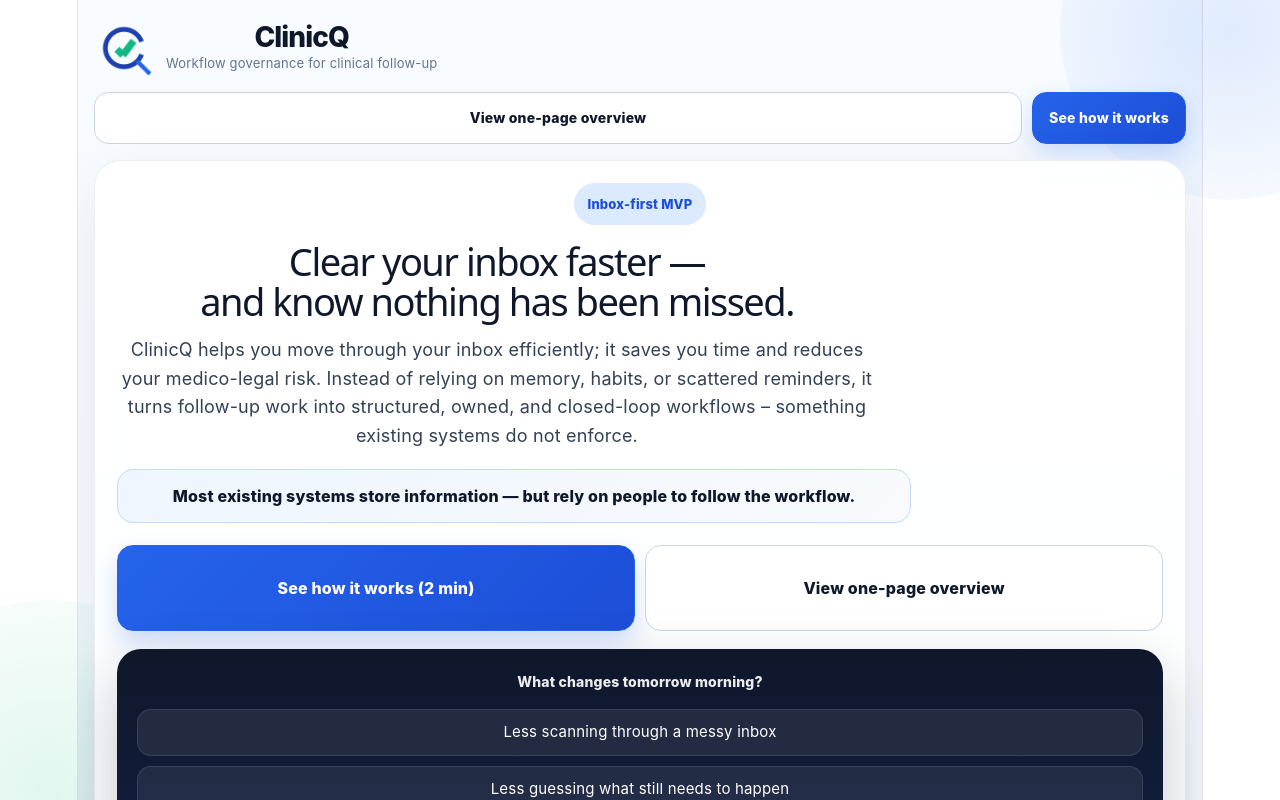
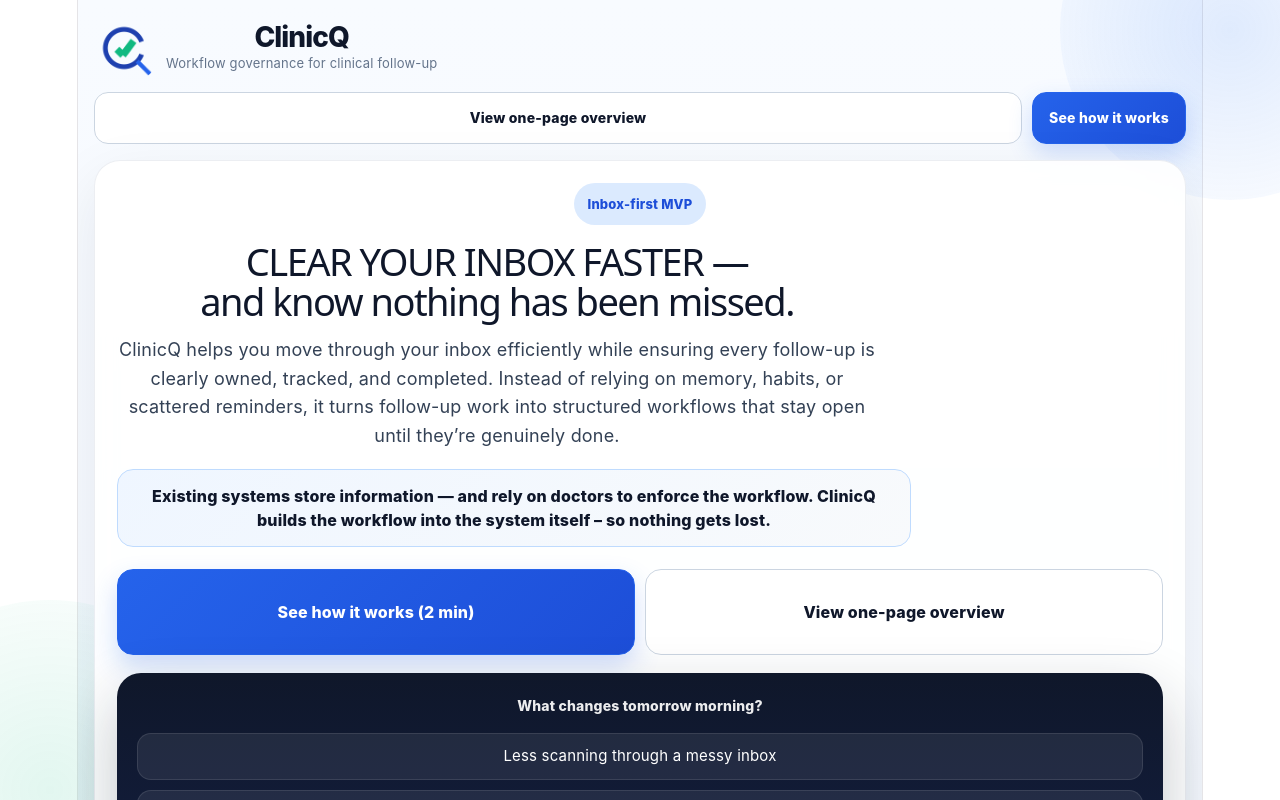
Before and after one commit to malwong2025/clinicq-landing, a React (Vite) app: page / in a window 1280 px wide. Shown: the top 800 px of the page. Built offline with nearby package versions, Linux system fonts and the light colour scheme.

Commit message:
Update landing hero wording to match PDF

```diff
--- a/src/App.tsx
+++ b/src/App.tsx
@@ -76,19 +76,21 @@ export default function App() {
             <div style={styles.kicker}>Inbox-first MVP</div>
 
             <h1 style={styles.heroTitle}>
-              Clear your inbox faster —
+              CLEAR YOUR INBOX FASTER —
               <br />
               and know nothing has been missed.
             </h1>
 
             <p style={styles.heroSubtitle}>
-              ClinicQ helps you move through your inbox efficiently; it saves you time and reduces your medico-legal risk.
- Instead of relying on memory, habits, or scattered reminders, it turns follow-up work into structured, owned, and closed-loop workflows – something existing systems do not enforce.
+             ClinicQ helps you move through your inbox efficiently while ensuring every follow-up is clearly owned, tracked, and completed.
+Instead of relying on memory, habits, or scattered reminders, it turns follow-up work into structured workflows that stay open until they’re genuinely done.
 
             </p>
 
             <div style={styles.heroAssurance}>
-            Most existing systems store information — but rely on people to follow the workflow.
+           Existing systems store information — and rely on doctors to enforce the workflow.
+ClinicQ builds the workflow into the system itself – so nothing gets lost.
+
 
 
             </div>
```
